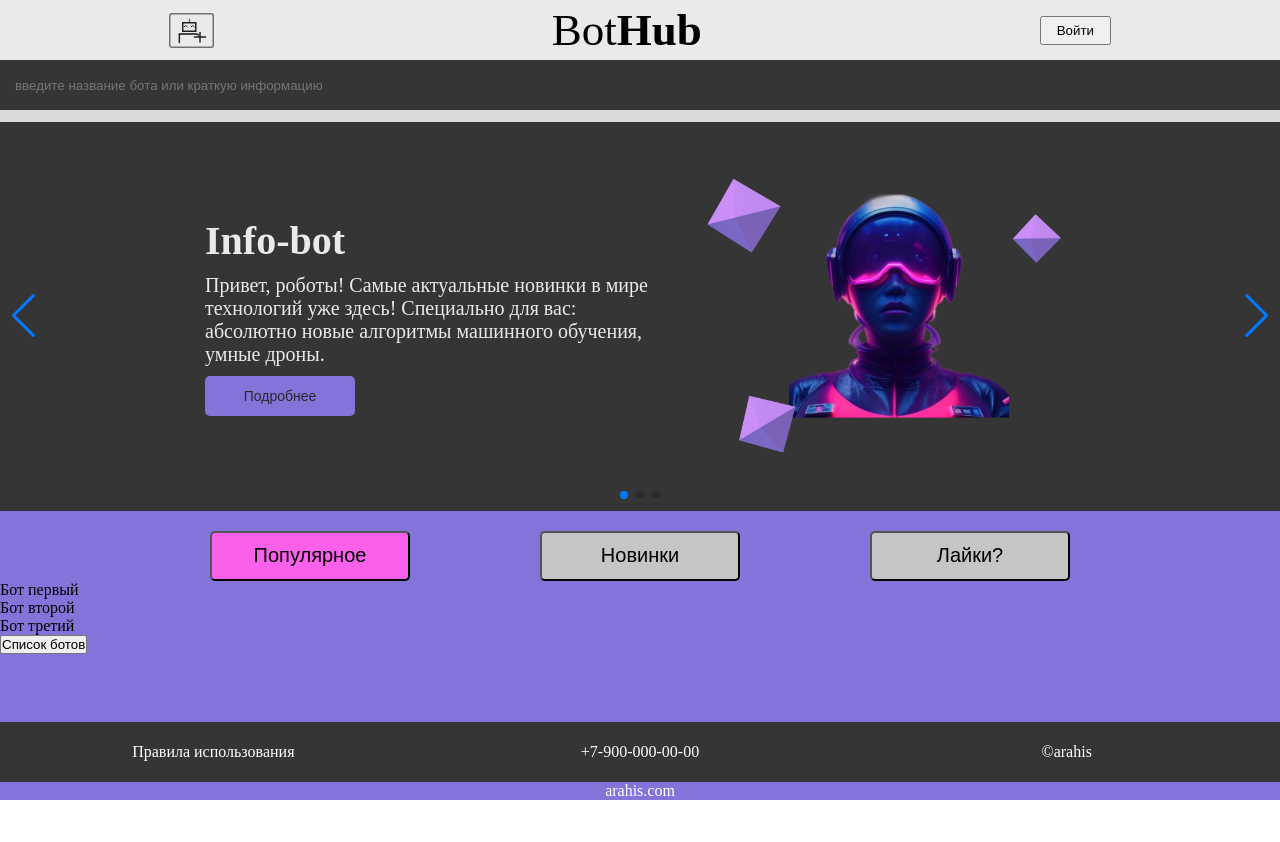
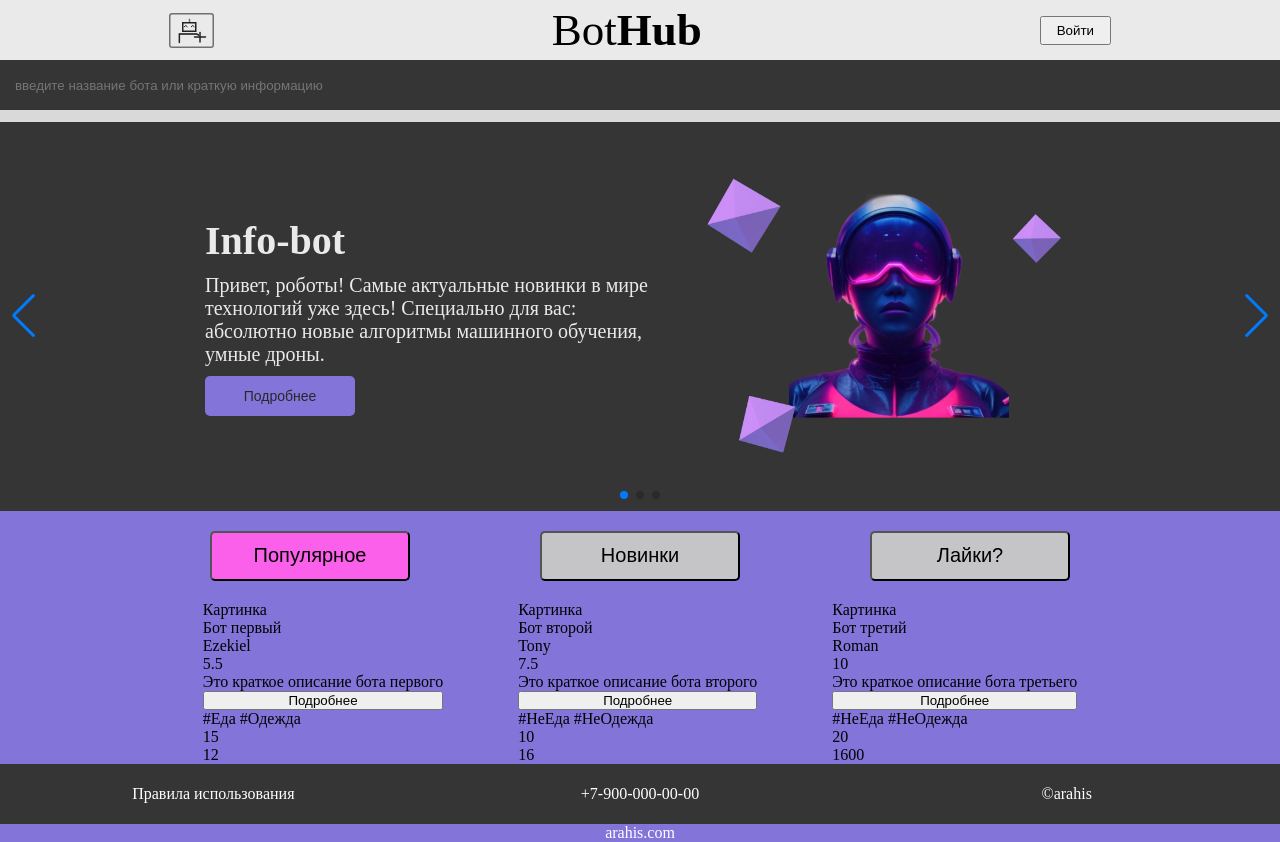
Before and after one commit to RomanGleizer/BotHub, a Vue app in the folder BotHub/bothub.client/: page / in a window 1280 px wide. Before the commit the page ends 800 px from the top, so only its background shows below. Built offline with nearby package versions, Linux system fonts and the light colour scheme.

Commit message:
edit bot card

```diff
--- a/BotHub/bothub.client/src/components/elements/Bot-Card-Element.vue
+++ b/BotHub/bothub.client/src/components/elements/Bot-Card-Element.vue
@@ -1,5 +1,16 @@
 <template>
-  <div>{{bot.name}}</div>
+  <div class="container">
+    <div class="avatar">Картинка</div>
+    <div class="name">{{bot.name}}</div>
+    <div class="nickname">{{bot.authorName}}</div>
+    <div class="rating">{{bot.rating}}</div>
+    <div class="desc">{{bot.miniDescription}}</div>
+    <button>Подробнее</button>
+    <div class="tags">#{{bot.tagOne}} #{{bot.tagTwo}}</div>
+    <div class="count">{{bot.countComments}}</div>
+    <div class="count">{{bot.countRatings}}</div>
+  </div>
+
 </template>
 
 <script>
@@ -15,5 +26,7 @@
 </script>
 
 <style scoped>
-
+  .container {
+    display: grid;
+  }
 </style>
--- a/BotHub/bothub.client/src/components/pages/Main-Page.vue
+++ b/BotHub/bothub.client/src/components/pages/Main-Page.vue
@@ -29,7 +29,7 @@
     <div class="bot-card" v-for="bot in botList" :key="bot.id">
       <BotCardElement :bot="bot"></BotCardElement>
     </div>
-    <button @click="console.log(botList)">Список ботов</button>
+<!--    <button @click="console.log(botList)">Список ботов</button>-->
   </div>
 </template>
 
@@ -88,6 +88,7 @@ import BotList from "@/botList.json";
   justify-content: center;
   align-items: center;
   gap: 130px;
+  flex-wrap: wrap;
 }
 
 .filter-button {
@@ -101,4 +102,13 @@ import BotList from "@/botList.json";
 .filter-active {
   background-color: #FA60EA;
 }
+
+.bot-list{
+  margin-top: 20px;
+  display: flex;
+  gap: 75px;
+  flex-wrap: wrap;
+  justify-content: center;
+  align-items: center;
+}
 </style>
```
